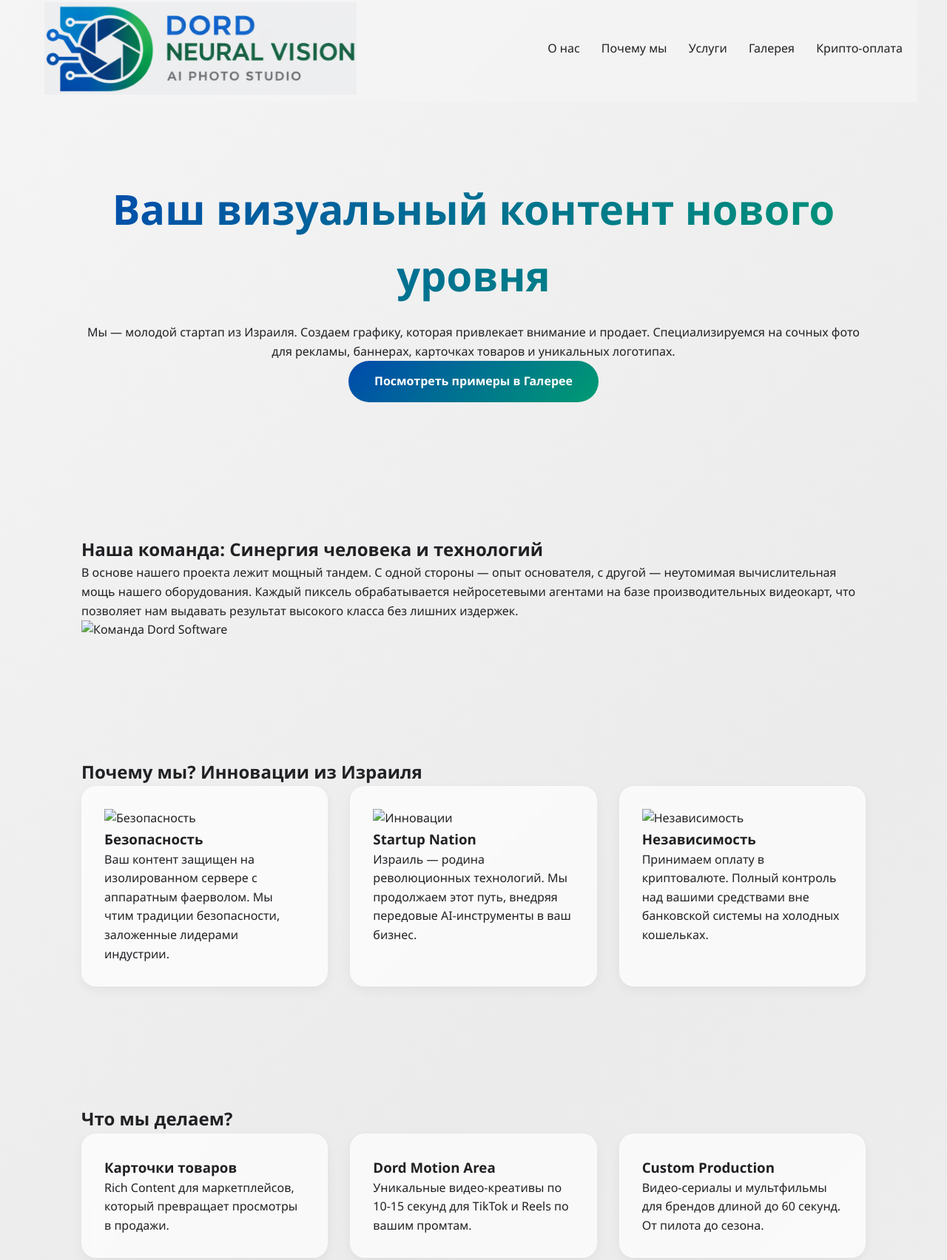
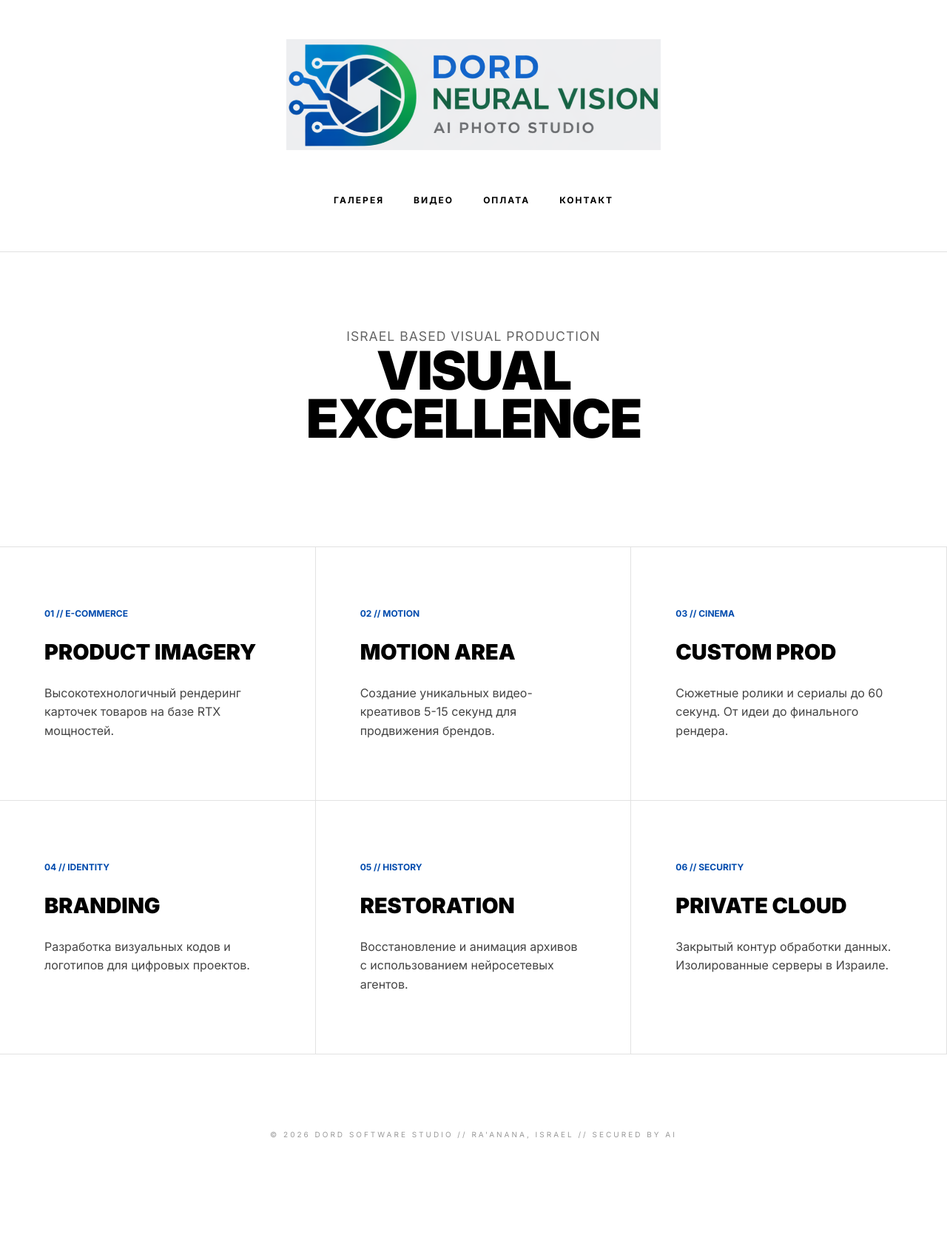
Before and after one commit to dordyak-design/Dord-app, a plain HTML site: page index.html in a window 1280 px wide. Shown: the part 7-1711 px from the top of the page at 74% size. After the commit the page ends 1649 px from the top, so only its background shows below. Drawn offline with Linux system fonts and the light colour scheme.

Commit message:
Revise index.html with new content and styles

```diff
--- a/index.html
+++ b/index.html
@@ -3,89 +3,193 @@
 <head>
     <meta charset="UTF-8">
     <meta name="viewport" content="width=device-width, initial-scale=1.0">
-    <title>Dord Software | Визуальный контент нового уровня</title>
-    <link rel="stylesheet" href="style.css">
+    <title>DORD SOFTWARE | STUDIO</title>
+    <link href="https://fonts.googleapis.com/css2?family=Inter:wght@400;700;900&display=swap" rel="stylesheet">
+    <style>
+        :root {
+            --black: #000000;
+            --gray-light: #f9f9f9;
+            --gray-border: #e2e2e2;
+            --accent: #004aad;
+        }
+
+        * { box-sizing: border-box; margin: 0; padding: 0; }
+
+        body {
+            font-family: 'Inter', sans-serif;
+            background-color: #ffffff;
+            color: var(--black);
+            line-height: 1.6;
+            -webkit-font-smoothing: antialiased;
+        }
+
+        /* Шапка студии */
+        header {
+            padding: 60px 20px;
+            text-align: center;
+            border-bottom: 1px solid var(--gray-border);
+        }
+
+        .logo img {
+            height: 150px; /* Твой размер */
+            width: auto;
+            margin-bottom: 30px;
+        }
+
+        nav {
+            display: flex;
+            justify-content: center;
+            gap: 40px;
+            margin-top: 20px;
+        }
+
+        nav a {
+            text-decoration: none;
+            color: var(--black);
+            font-weight: 700;
+            font-size: 12px;
+            text-transform: uppercase;
+            letter-spacing: 2px;
+            transition: opacity 0.3s;
+        }
+
+        nav a:hover { opacity: 0.5; }
+
+        /* Главный экран */
+        .hero {
+            padding: 100px 20px;
+            max-width: 1200px;
+            margin: 0 auto;
+            text-align: center;
+        }
+
+        .hero h1 {
+            font-size: 4.5rem;
+            font-weight: 900;
+            line-height: 0.9;
+            text-transform: uppercase;
+            letter-spacing: -2px;
+            margin-bottom: 40px;
+        }
+
+        .hero p {
+            font-size: 1.1rem;
+            max-width: 600px;
+            margin: 0 auto;
+            color: #666;
+            text-transform: uppercase;
+            letter-spacing: 1px;
+        }
+
+        /* Сетка услуг — как в дорогих агентствах */
+        .services-grid {
+            display: grid;
+            grid-template-columns: repeat(auto-fit, minmax(400px, 1fr));
+            border-top: 1px solid var(--gray-border);
+        }
+
+        .service-card {
+            padding: 80px 60px;
+            border-right: 1px solid var(--gray-border);
+            border-bottom: 1px solid var(--gray-border);
+            transition: background 0.4s;
+        }
+
+        .service-card:hover { background-color: var(--gray-light); }
+
+        .service-card span {
+            font-size: 12px;
+            font-weight: 700;
+            color: var(--accent);
+            display: block;
+            margin-bottom: 20px;
+        }
+
+        .service-card h3 {
+            font-size: 1.8rem;
+            font-weight: 900;
+            text-transform: uppercase;
+            margin-bottom: 20px;
+        }
+
+        .service-card p {
+            font-size: 1rem;
+            color: #444;
+            max-width: 300px;
+        }
+
+        /* Футер */
+        footer {
+            padding: 100px 20px;
+            text-align: center;
+            font-size: 10px;
+            text-transform: uppercase;
+            letter-spacing: 3px;
+            color: #999;
+        }
+
+        /* Адаптивность */
+        @media (max-width: 768px) {
+            .hero h1 { font-size: 2.5rem; }
+            .services-grid { grid-template-columns: 1fr; }
+            .service-card { padding: 40px; border-right: none; }
+        }
+    </style>
 </head>
 <body>
 
     <header>
         <div class="logo">
-            <a href="index.html">
-                <img src="logo.PNG" alt="Dord Software">
-            </a>
+            <img src="logo.png" alt="DORD SOFTWARE">
         </div>
         <nav>
-            <a href="index.html#about">О нас</a>
-            <a href="index.html#why">Почему мы</a>
-            <a href="index.html#services">Услуги</a>
-            <a href="gallery.html">Галерея</a>
-            <a href="crypto.html">Крипто-оплата</a>
+            <a href="#">Галерея</a>
+            <a href="#">Видео</a>
+            <a href="#">Оплата</a>
+            <a href="#">Контакт</a>
         </nav>
     </header>
 
     <section class="hero">
-        <h1>Ваш визуальный контент нового уровня</h1>
-        <p>Мы — молодой стартап из Израиля. Создаем графику, которая привлекает внимание и продает. Специализируемся на сочных фото для рекламы, баннерах, карточках товаров и уникальных логотипах.</p>
-        <a href="gallery.html" class="btn">Посмотреть примеры в Галерее</a>
+        <p>Israel Based Visual Production</p>
+        <h1>Visual<br>Excellence</h1>
     </section>
 
-    <section id="about">
-        <div class="about-content">
-            <div class="about-text">
-                <h2>Наша команда: Синергия человека и технологий</h2>
-                <p>В основе нашего проекта лежит мощный тандем. С одной стороны — опыт основателя, с другой — неутомимая вычислительная мощь нашего оборудования. Каждый пиксель обрабатывается нейросетевыми агентами на базе производительных видеокарт, что позволяет нам выдавать результат высокого класса без лишних издержек.</p>
-            </div>
-            <div class="about-image">
-                <!-- Замени на свою иконку команды -->
-                <img src="icon-team.png" alt="Команда Dord Software" style="max-width: 250px;">
-            </div>
+    <div class="services-grid">
+        <div class="service-card">
+            <span>01 // E-COMMERCE</span>
+            <h3>Product Imagery</h3>
+            <p>Высокотехнологичный рендеринг карточек товаров на базе RTX мощностей.</p>
         </div>
-    </section>
-
-    <section id="why" class="bg-alt">
-        <h2>Почему мы? Инновации из Израиля</h2>
-        <div class="grid">
-            <div class="card">
-                <!-- Замени на иконку защиты -->
-                <img src="icon-shield.png" alt="Безопасность">
-                <h3>Безопасность</h3>
-                <p>Ваш контент защищен на изолированном сервере с аппаратным фаерволом. Мы чтим традиции безопасности, заложенные лидерами индустрии.</p>
-            </div>
-            <div class="card">
-                <!-- Замени на иконку ракеты -->
-                <img src="icon-rocket.png" alt="Инновации">
-                <h3>Startup Nation</h3>
-                <p>Израиль — родина революционных технологий. Мы продолжаем этот путь, внедряя передовые AI-инструменты в ваш бизнес.</p>
-            </div>
-            <div class="card">
-                <!-- Замени на иконку крипты -->
-                <img src="icon-crypto.png" alt="Независимость">
-                <h3>Независимость</h3>
-                <p>Принимаем оплату в криптовалюте. Полный контроль над вашими средствами вне банковской системы на холодных кошельках.</p>
-            </div>
+        <div class="service-card">
+            <span>02 // MOTION</span>
+            <h3>Motion Area</h3>
+            <p>Создание уникальных видео-креативов 5-15 секунд для продвижения брендов.</p>
         </div>
-    </section>
-
-    <section id="services">
-        <h2>Что мы делаем?</h2>
-        <div class="grid">
-            <div class="card">
-                <h3>Карточки товаров</h3>
-                <p>Rich Content для маркетплейсов, который превращает просмотры в продажи.</p>
-            </div>
-            <div class="card">
-                <h3>Dord Motion Area</h3>
-                <p>Уникальные видео-креативы по 10-15 секунд для TikTok и Reels по вашим промтам.</p>
-            </div>
-            <div class="card">
-                <h3>Custom Production</h3>
-                <p>Видео-сериалы и мультфильмы для брендов длиной до 60 секунд. От пилота до сезона.</p>
-            </div>
+        <div class="service-card">
+            <span>03 // CINEMA</span>
+            <h3>Custom Prod</h3>
+            <p>Сюжетные ролики и сериалы до 60 секунд. От идеи до финального рендера.</p>
         </div>
-    </section>
+        <div class="service-card">
+            <span>04 // IDENTITY</span>
+            <h3>Branding</h3>
+            <p>Разработка визуальных кодов и логотипов для цифровых проектов.</p>
+        </div>
+        <div class="service-card">
+            <span>05 // HISTORY</span>
+            <h3>Restoration</h3>
+            <p>Восстановление и анимация архивов с использованием нейросетевых агентов.</p>
+        </div>
+        <div class="service-card">
+            <span>06 // SECURITY</span>
+            <h3>Private Cloud</h3>
+            <p>Закрытый контур обработки данных. Изолированные серверы в Израиле.</p>
+        </div>
+    </div>
 
     <footer>
-        <p>&copy; 2026 Dord Software | Powered by AI, Secured in Israel</p>
+        &copy; 2026 Dord Software Studio // Ra'anana, Israel // Secured by AI
     </footer>
 
 </body>
```
